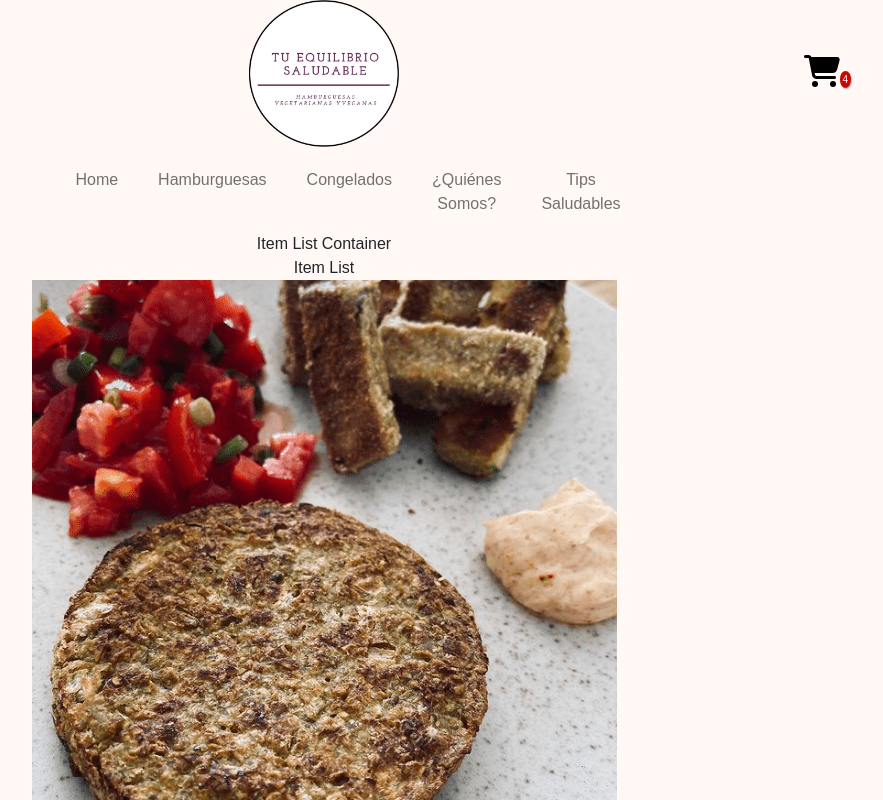
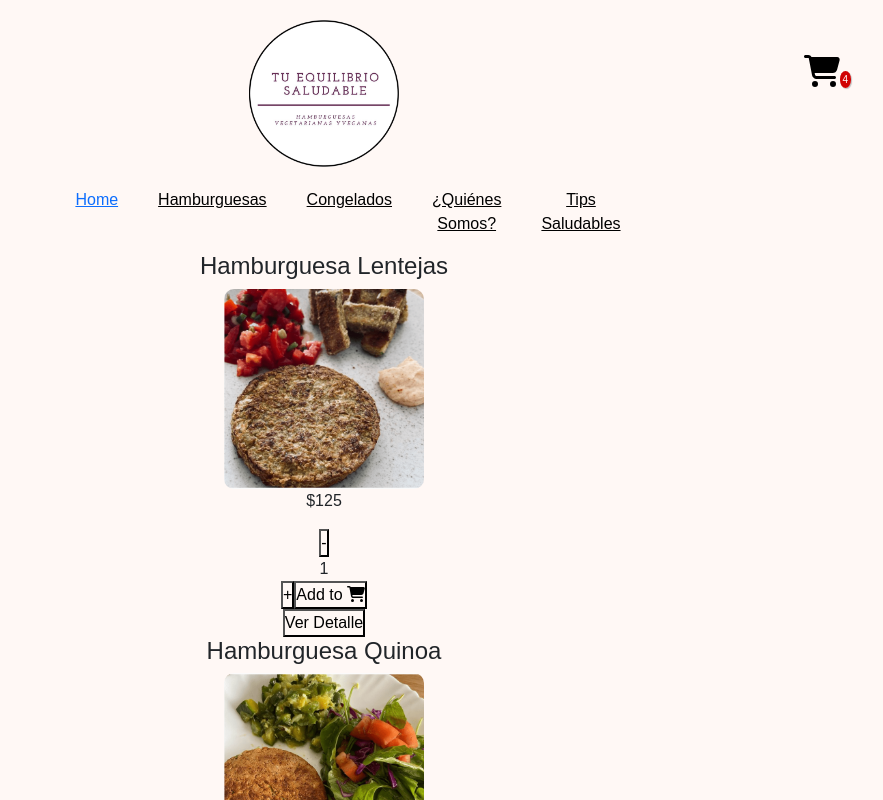
Before and after one commit to KevinSpigel/healthy-balance, a React (Create React App) app: page / in a window 1280 px wide. Shown: the top 800 px of the page, without its empty margins (316-1199 px from the left). Built offline with nearby package versions, Linux system fonts and the light colour scheme.

Commit message:
Worked on project routes / Created ItemDetailContainer and ItemDetail component functions

```diff
--- a/src/App.js
+++ b/src/App.js
@@ -19,8 +19,11 @@ function App() {
 
         <main>
           <Routes>
-            <Route path="/" element={<ItemListContainer title="Item List Container" />} />
-            <Route path="/detail" element={<ItemDetailContainer />} />
+            <Route path="/" element={<ItemListContainer />} />
+            <Route path="/category/:categoryId" element={<ItemListContainer />} />
+            <Route path="/item/:id" element={<ItemDetailContainer />} />
+            {/* <Route path="/QuienesSomos" element={<ItemListContainer />} />
+            <Route path="/TipsSaludables" element={<ItemListContainer />} /> */}
           </Routes>
         </main>
 
--- a/src/components/Item/Item.jsx
+++ b/src/components/Item/Item.jsx
@@ -1,17 +1,21 @@
 import '../Item/ItemStyles/ItemStyles.css';
 import { ItemCount } from '../ItemCount/ItemCount';
-import { Link } from 'react-router-dom'; // el componente Link reemplazará las etiquetas a
+import { Link } from 'react-router-dom';
 
 
 export const Item = ({ item }) => {
 
     return (
         <div>
-            <img src={item.imgProduct} alt={item.name} />
             <h4>{item.name}</h4>
+            <img className="imgProducts" src={item.imgProduct} alt={item.name} />
             <p>${item.price}</p>
+
             <ItemCount />
-            <button>Ver Detalle</button>
+
+            <Link to={`/item/${item.id}`}>
+                <button>Ver Detalle</button>
+            </Link>
         </div>
     )
 };
--- a/src/components/Item/ItemStyles/ItemStyles.css
+++ b/src/components/Item/ItemStyles/ItemStyles.css
@@ -1 +1,6 @@
-/* No CSS *//*# sourceMappingURL=ItemStyles.css.map */
+.imgProducts {
+  width: 200px;
+  height: 200px;
+  border-radius: 5%;
+}
+/*# sourceMappingURL=ItemStyles.css.map */
--- a/src/components/Item/ItemStyles/ItemStyles.scss
+++ b/src/components/Item/ItemStyles/ItemStyles.scss
@@ -0,0 +1,5 @@
+.imgProducts{
+    width: 200px;
+    height: 200px;
+    border-radius: 5%;
+}
--- a/src/components/ItemCount/ItemCount.jsx
+++ b/src/components/ItemCount/ItemCount.jsx
@@ -26,9 +26,10 @@ export function ItemCount() {
 
     return (
         <div>
+            <button onClick={removeProduct}>-</button>
             <div>{product}</div>
             <button onClick={addProduct} >+</button>
-            <button onClick={removeProduct}>-</button>
+
             <button>Add to {<FontAwesomeIcon className="fa-1x" icon={faCartShopping} />}</button>
         </div>
     )
--- a/src/components/ItemDetail/ItemDetail.jsx
+++ b/src/components/ItemDetail/ItemDetail.jsx
@@ -1,10 +1,20 @@
 import '../ItemDetail/ItemDetailStyles/ItemDetailStyles.css';
 
-export const ItemDetail = () => {
+export const ItemDetail = ({ item }) => {
 
     return (
         <div>
 
+            <h4>{item.name}</h4>
+
+            <div>
+                <img src={item.imgProduct} alt={item.name} />
+            </div>
+
+            <div>
+
+                <h5>${item.price}</h5>
+            </div>
         </div>
 
     )
--- a/src/components/ItemDetailContainer/ItemDetailContainer.jsx
+++ b/src/components/ItemDetailContainer/ItemDetailContainer.jsx
@@ -1,11 +1,60 @@
 import '../ItemDetailContainer/ItemDetailContainerStyles/ItemDetailContainerStyles.css';
+import { productsDataBase } from '../dataBase/dataBase';
 import { ItemDetail } from '../ItemDetail/ItemDetail';
+import { useState, useEffect } from 'react';
+import { useParams } from 'react-router-dom';
+
+import Button from 'react-bootstrap/Button';
+import Spinner from 'react-bootstrap/Spinner';
 
 
 export const ItemDetailContainer = () => {
+
+    const { id } = useParams();
+
+    const [item, setItem] = useState({});
+    const [loading, setLoading] = useState(true);
+
+    const obtainProducts = () => {
+        return new Promise((resolve, reject) => {
+            setTimeout(() => {
+                resolve(productsDataBase)
+            }, 2000)
+        })
+    };
+
+    useEffect(() => {
+        obtainProducts()
+            .then((productList) => {
+
+                const product = productList.find(element => element.id === parseInt(id));
+                setItem(product);
+                setLoading(false)
+            })
+            .catch((error) => console.log(error))
+    }, [id])
+
+
+
     return (
         <div>
-
+            {
+                loading ?
+                    <div>
+                        <Button variant="primary" disabled>
+                            <Spinner
+                                as="span"
+                                animation="grow"
+                                size="sm"
+                                role="status"
+                                aria-hidden="true"
+                            />
+                            Loading...
+                        </Button>
+                    </div>
+                    :
+                    <ItemDetail item={item} />
+            }
         </div>
     )
 
--- a/src/components/ItemList/ItemList.jsx
+++ b/src/components/ItemList/ItemList.jsx
@@ -8,7 +8,6 @@ export const ItemList = ({ items }) => {
 
     return (
         <div>
-            <div>Item List</div>
             <div>
                 {
                     items.map(element => (
--- a/src/components/ItemListContainer/ItemListcontainer.jsx
+++ b/src/components/ItemListContainer/ItemListcontainer.jsx
@@ -7,13 +7,14 @@ import { ItemList } from '../ItemList/ItemList';
 import Button from 'react-bootstrap/Button';
 import Spinner from 'react-bootstrap/Spinner';
 
-import { Link } from 'react-router-dom'; // el componente Link reemplazará las etiquetas a
+import { useParams } from 'react-router-dom';
 
 
 
+export const ItemListContainer = ({ }) => {
 
-export const ItemListContainer = ({ title }) => {
 
+    const { categoryId } = useParams();
 
     const obtainProducts = () => {
         return new Promise((resolve, reject) => {
@@ -23,26 +24,30 @@ export const ItemListContainer = ({ title }) => {
         })
     };
 
-    useEffect(() => {
-        obtainProducts()
-            .then((productList) => {
-                setProductList(productList);
-                setLoading(false);
-            })
-            .catch((error) => console.log(error))
-    }, []);
-
     const [productList, setProductList] = useState([]);
 
     const [loading, setLoading] = useState(true);
 
 
-
+    useEffect(() => {
+        obtainProducts()
+            .then((productList) => {
+                if (categoryId) {
+                    const productsFiltered = productList.filter(elm => elm.category === categoryId)
+                    setProductList(productsFiltered);
+                    setLoading(false);
+                }
+                else {
+                    setProductList(productList);
+                    setLoading(false);
+                }
+            })
+            .catch((error) => console.log(error))
+    }, [categoryId]);
 
 
     return (
         <div>
-            <div>{title}</div>
             {
                 loading ?
                     <div>
--- a/src/components/NavBar/NavBar.jsx
+++ b/src/components/NavBar/NavBar.jsx
@@ -5,7 +5,7 @@ import Nav from 'react-bootstrap/Nav';
 import Navbar from 'react-bootstrap/Navbar';
 import Logo from '../../assets/logo.png';
 import { CartWidget } from '../CartWidget/CartWidget';
-import { Link } from 'react-router-dom';// el componente Link reemplazará las etiquetas a
+import { Link, NavLink } from 'react-router-dom';
 
 
 export function NavBar() {
@@ -13,7 +13,7 @@ export function NavBar() {
         <div className="headerDiv">
 
             <div className="imgLogo">
-                <img src={Logo} alt="Logo" width={150} />
+                <Link to="/"><img src={Logo} alt="Logo" width={150} /></Link>
             </div>
 
             <div className="itemsDiv">
@@ -22,11 +22,11 @@ export function NavBar() {
                         <Navbar.Toggle aria-controls="basic-navbar-nav" />
                         <Navbar.Collapse id="basic-navbar-nav">
                             <Nav className="me-auto grid gap-4 ">
-                            <Nav.Link className="ms-5" >Home</Nav.Link>
-                            <Nav.Link >Hamburguesas</Nav.Link>
-                            <Nav.Link >Congelados</Nav.Link>
-                            <Nav.Link >¿Quiénes Somos?</Nav.Link>
-                            <Nav.Link >Tips Saludables</Nav.Link>
+                                <Nav.Link className="ms-5" ><Link to="/">Home</Link></Nav.Link>
+                                <Nav.Link ><NavLink className={({ isActive }) => isActive === true ? 'activeClass' : 'inactiveClass'} to="/category/Hamburguesas">Hamburguesas</NavLink></Nav.Link>
+                                <Nav.Link ><NavLink className={({ isActive }) => isActive === true ? 'activeClass' : 'inactiveClass'} to="/category/Congelados">Congelados</NavLink></Nav.Link>
+                                <Nav.Link ><NavLink className={({ isActive }) => isActive === true ? 'activeClass' : 'inactiveClass'} to="/category/QuienesSomos">¿Quiénes Somos?</NavLink></Nav.Link>
+                                <Nav.Link ><NavLink className={({ isActive }) => isActive === true ? 'activeClass' : 'inactiveClass'} to="/category/TipsSaludables">Tips Saludables</NavLink></Nav.Link>
                             </Nav>
                         </Navbar.Collapse>
                     </Container>
--- a/src/components/NavBar/NavBarStyles/NavBarStyles.css
+++ b/src/components/NavBar/NavBarStyles/NavBarStyles.css
@@ -33,6 +33,7 @@
   -ms-grid-row: 1;
   -ms-grid-row-span: 1;
   grid-row: 1/2;
+  margin-top: 20px;
 }
 
 .itemsDiv {
@@ -53,4 +54,14 @@
   text-align: center;
   margin-top: 5px;
 }
+
+.activeClass {
+  color: red;
+  border-color: 2px solid #740074;
+  border-bottom-width: thick;
+}
+
+.inactiveClass {
+  color: black;
+}
 /*# sourceMappingURL=NavBarStyles.css.map */
--- a/src/components/NavBar/NavBarStyles/NavBarStyles.scss
+++ b/src/components/NavBar/NavBarStyles/NavBarStyles.scss
@@ -17,6 +17,7 @@
 .imgLogo {
     grid-column: 2/3;
     grid-row: 1/2;
+    margin-top: 20px;
 }
 
 .itemsDiv {
@@ -28,3 +29,13 @@
     text-align: center;
     margin-top: 5px;
 }
+
+.activeClass{
+    color: red;
+    border-color: 2px solid rgb(116, 0, 116) ;
+    border-bottom-width: thick;
+}
+
+.inactiveClass{
+    color: black;
+}
```
Also changed, not shown: 2 other files (tests, documents, lock files or other folders). Lines whose indentation alone changed are shown as unchanged.
